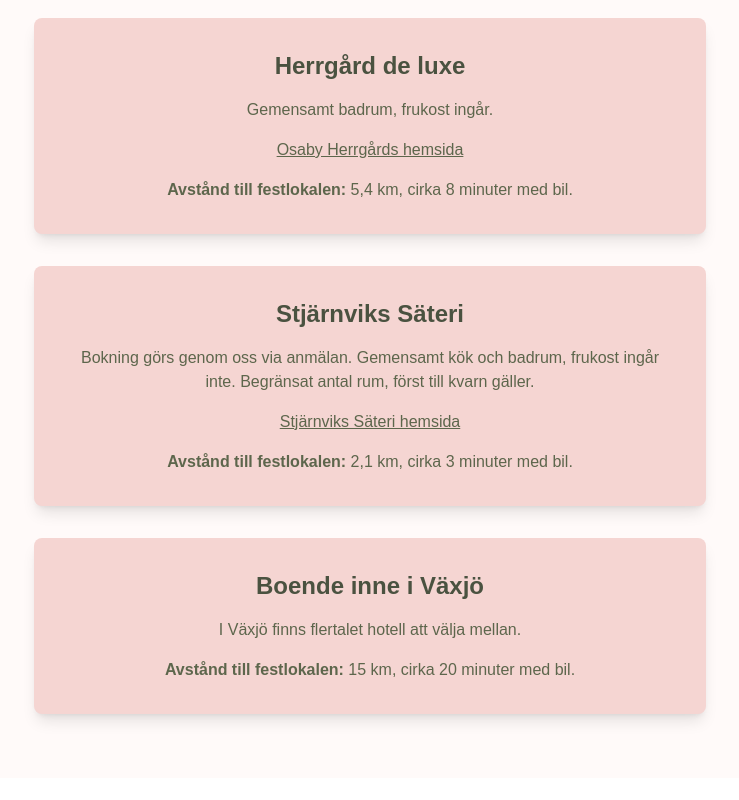
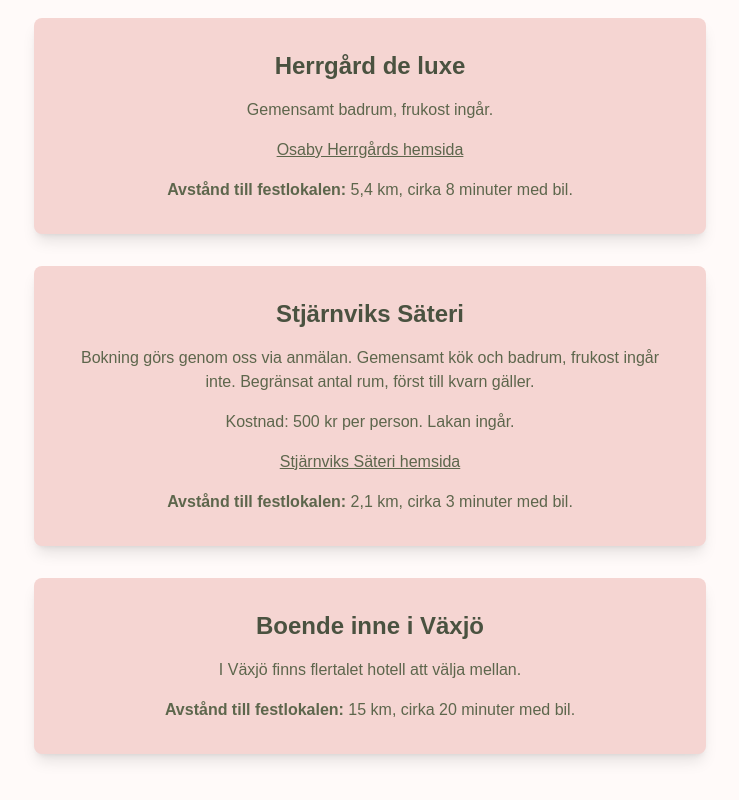
Before and after one commit to Alecktos/alecktos-website, a Next.js app: page /accommodation in a window 1280 px wide. Shown: the part 634-1434 px from the top of the page, without its empty margins (270-1009 px from the left). Before the commit the page ends 1412 px from the top, so only its background shows below. Built offline with nearby package versions, Linux system fonts and the light colour scheme.

Commit message:
Update cost for Säteri

```diff
--- a/app/accommodation/page.tsx
+++ b/app/accommodation/page.tsx
@@ -31,6 +31,9 @@ export default function AccommodationPage() {
 						Bokning görs genom oss via anmälan. Gemensamt kök och badrum, frukost ingår inte. Begränsat antal rum, först till kvarn gäller.
 					</p>
 					<p className="text-sage-dark mb-4">
+						Kostnad: 500 kr per person. Lakan ingår.
+					</p>
+					<p className="text-sage-dark mb-4">
 						<a href="https://stjarnvik.nu/" target="_blank" rel="noopener noreferrer" className="underline hover:text-sage-darker">Stjärnviks Säteri hemsida</a>
 					</p>
 					<p className="text-sage-dark">
```
